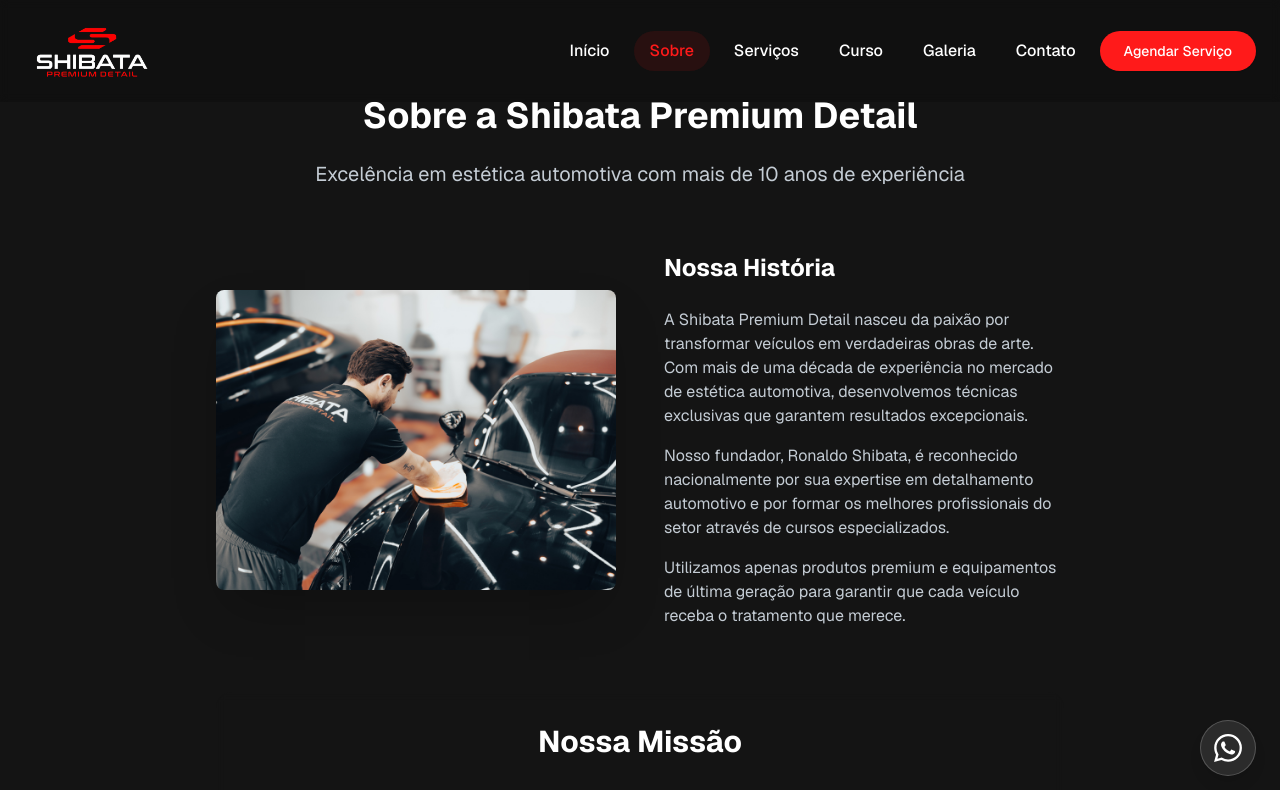
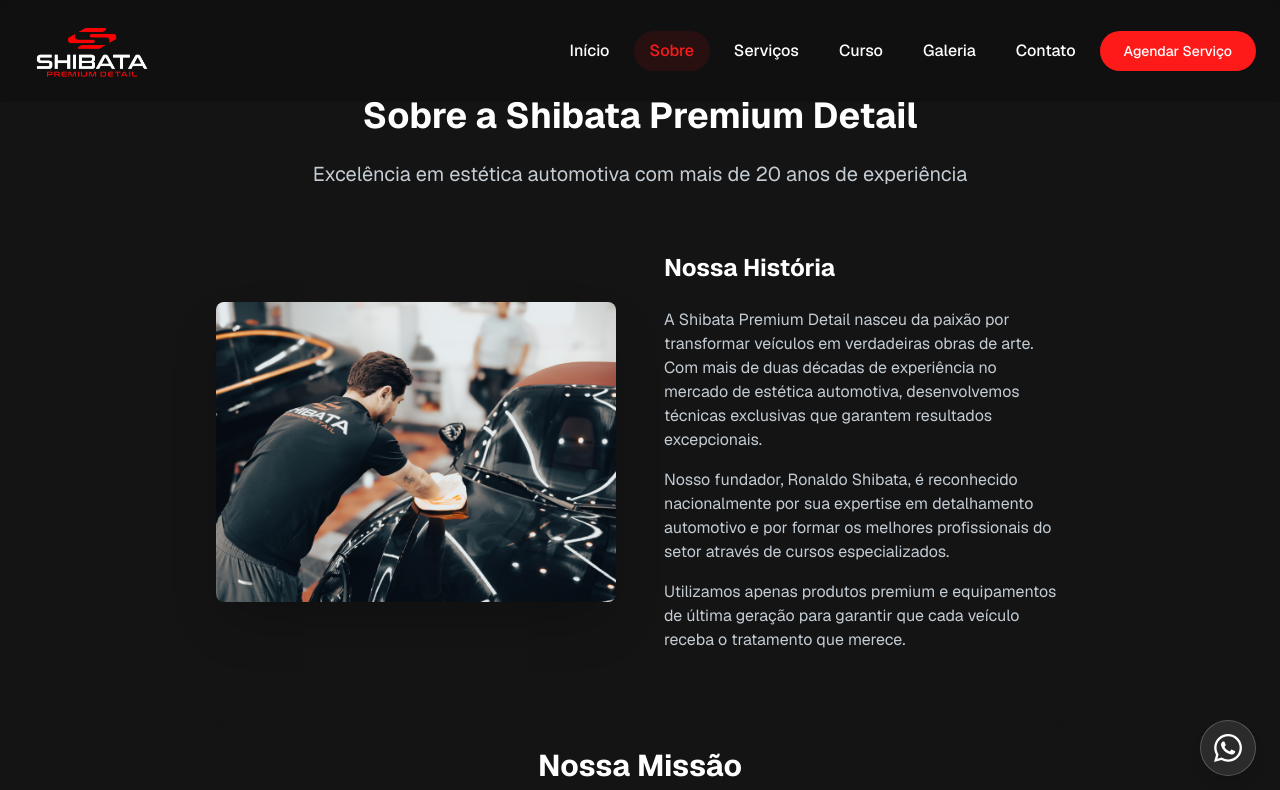
Before and after one commit to gabrieloevangelista/shibatadetail, a Next.js app: page /sobre in a window 1280 px wide. Shown: the top 790 px of the page. Built offline with nearby package versions, Linux system fonts and the light colour scheme.

Commit message:
docs: update company experience from 10/15 to 20 years
Update all references to company experience from 10/15 years to 20 years across multiple pages to maintain consistency in marketing materials

```diff
--- a/app/curso/page.tsx
+++ b/app/curso/page.tsx
@@ -227,7 +227,7 @@ export default function CursoPage() {
               <div>
                 <h2 className="text-3xl font-bold text-white mb-6">Por que escolher nosso curso?</h2>
                 <p className="text-muted-foreground mb-4">
-                  Com mais de 10 anos de experiência no mercado, Ronaldo Shibata desenvolveu uma metodologia única que
+                  Com mais de 20 anos de experiência no mercado, Ronaldo Shibata desenvolveu uma metodologia única que
                   combina teoria sólida com prática intensiva.
                 </p>
                 <p className="text-muted-foreground mb-4">
--- a/app/sobre/page.tsx
+++ b/app/sobre/page.tsx
@@ -14,7 +14,7 @@ export default function SobrePage() {
             <div className="text-center mb-16">
               <h1 className="text-3xl md:text-4xl font-bold text-white mb-6">Sobre a Shibata Premium Detail</h1>
               <p className="text-xl text-muted-foreground max-w-2xl mx-auto">
-                Excelência em estética automotiva com mais de 10 anos de experiência
+                Excelência em estética automotiva com mais de 20 anos de experiência
               </p>
             </div>
           </AnimatedSection>
@@ -35,7 +35,7 @@ export default function SobrePage() {
                 <h2 className="text-2xl font-bold text-white mb-6">Nossa História</h2>
                 <p className="text-muted-foreground mb-4">
                   A Shibata Premium Detail nasceu da paixão por transformar veículos em verdadeiras obras de arte. Com
-                  mais de uma década de experiência no mercado de estética automotiva, desenvolvemos técnicas exclusivas
+                  mais de duas décadas de experiência no mercado de estética automotiva, desenvolvemos técnicas exclusivas
                   que garantem resultados excepcionais.
                 </p>
                 <p className="text-muted-foreground mb-4">
--- a/components/about-summary-section.tsx
+++ b/components/about-summary-section.tsx
@@ -8,7 +8,7 @@ export function AboutSummarySection() {
       <div className="max-w-4xl mx-auto text-center">
         <h2 className="text-3xl md:text-4xl font-bold text-white mb-6">Conheça a Shibata Premium Detail</h2>
         <p className="text-lg text-muted-foreground mb-8 leading-relaxed">
-          Com mais de 15 anos de experiência no mercado automotivo, a Shibata Premium Detail nasceu da paixão por
+          Com mais de 20 anos de experiência no mercado automotivo, a Shibata Premium Detail nasceu da paixão por
           transformar veículos em verdadeiras obras de arte. Fundada por Ronaldo Shibata, nossa empresa se tornou
           referência em estética automotiva premium, oferecendo serviços de alta qualidade e cursos profissionais que
           formam os melhores detailers do mercado.
```
